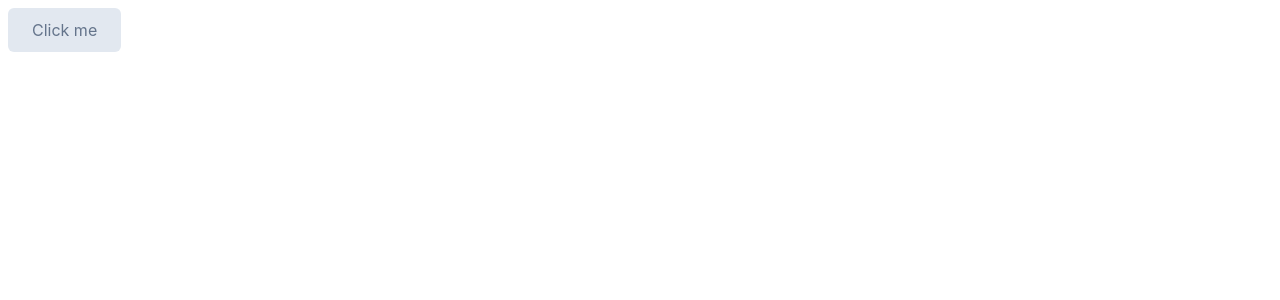
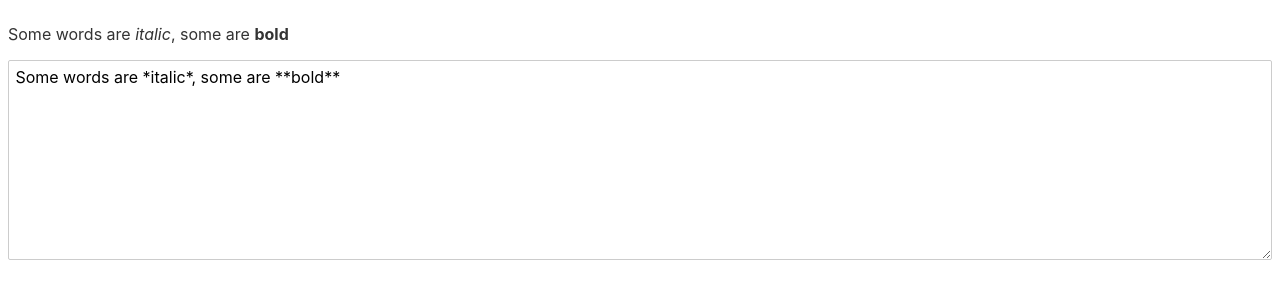
Before and after one commit to azufb/JSONMaker, a Svelte app: page / in a window 1280 px wide. Shown: the top 300 px of the page. Built offline with nearby package versions, Linux system fonts and the light colour scheme.

Commit message:
チュートリアルBindings a to e

```diff
--- a/src/App.svelte
+++ b/src/App.svelte
@@ -1,9 +1,15 @@
 <script>
-  import CustomButton from './CustomButton.svelte';
-
-  function handleClick() {
-    alert('Button Clicked');
-  }
+  import { marked } from 'marked';
+  let value = `Some words are *italic*, some are **bold**`;
 </script>
 
-<CustomButton on:click={handleClick} />
+{@html marked(value)}
+
+<textarea {value} />
+
+<style>
+  textarea {
+    width: 100%;
+    height: 200px;
+  }
+</style>
```
